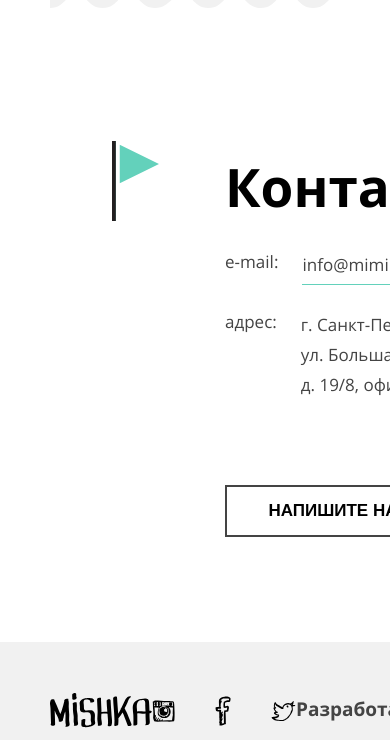
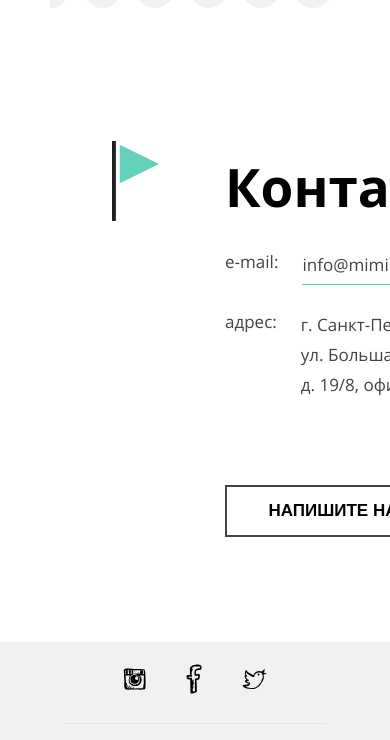
Before and after one commit to multiversal-destroyer/mishka, a website: page source/index.html in a window 390 px wide. Shown: the part 3424-4164 px from the top of the page. Drawn offline with nearby package versions, Linux system fonts and the light colour scheme; files that its build step writes are made by us from their sources.

Commit message:
feat: add media queries for footer

```diff
--- a/source/sass/blocks/_footer.scss
+++ b/source/sass/blocks/_footer.scss
@@ -1,15 +1,47 @@
 .footer {
+  flex-direction: column;
   display: flex;
   justify-content: space-between;
   align-items: center;
-  padding: 51px 50px 58px 50px;
+  padding: 22px 50px 20px 50px;
   background-color: $gray-light;
+
+  @media (min-width: $tablet-width) {
+    flex-direction: row;
+    padding: 51px 50px 58px 50px;
+  }
+
+  @media (min-width: $desktop-width) {
+
+  }
 }
 
 .social {
+  position: relative;
   display: flex;
   align-items: center;
   column-gap: 40px;
+  padding: 0 59px 24px 59px;
+  margin-bottom: 22px;
+
+  &::after {
+    position: absolute;
+    content: "";
+    height: 1px;
+    width: 100%;
+    background-color: $white-too-sad;
+    bottom: 0;
+    left: 0;
+  }
+
+  @media (min-width: $tablet-width) {
+    padding: 0;
+    margin: 0;
+
+    &::after {
+      height: 0;
+    }
+  }
 }
 
 .social__link {
@@ -58,7 +90,10 @@
 }
 
 .footer-logo__link {
-
+  display: none;
+  @media (min-width: $tablet-width) {
+    display: inline;
+  }
   & svg {
     fill: $black;
   }
--- a/source/sass/global/_variables.scss
+++ b/source/sass/global/_variables.scss
@@ -9,6 +9,7 @@ $green-dark: #56C3B2;
 
 $white: #FFFFFF;
 $white-sad: #ECECEC;
+$white-too-sad: #E5E5E5;
 
 $gray: #444444;
 $gray-light: #f1f1f1;
```
